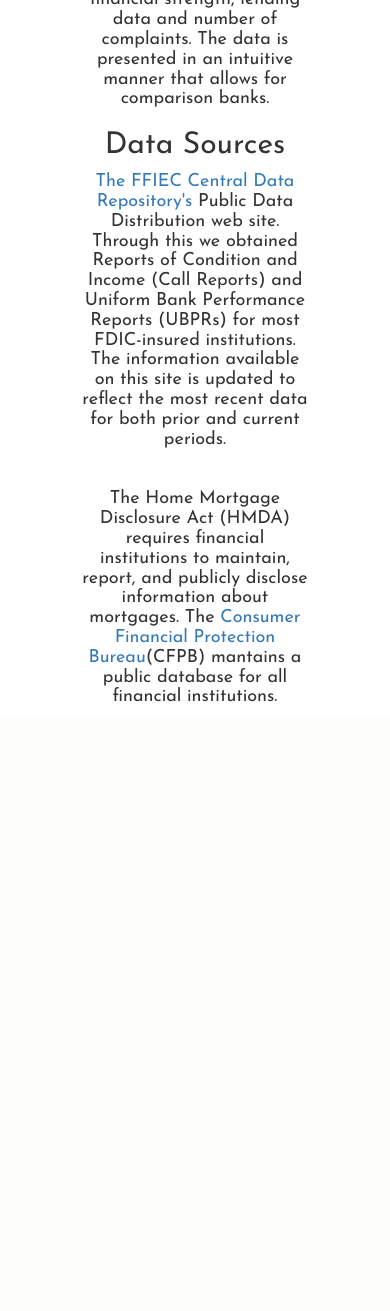
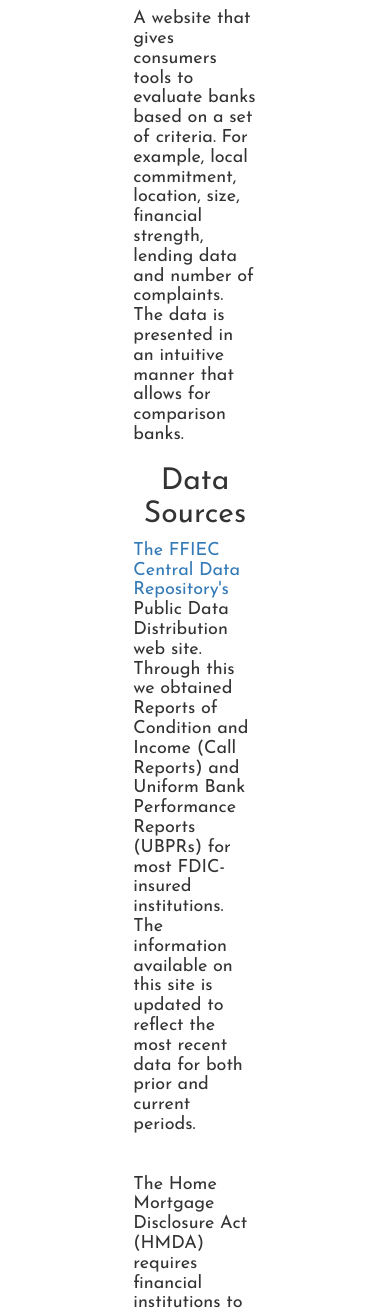
Before and after one commit to andrewmusicant/final_project, a Django app: page /about in a window 390 px wide. Shown: the part 505-1816 px from the top of the page. Before the commit the page ends 1207 px from the top, so only its background shows below. Run offline with Django 3.2, Linux system fonts and the light colour scheme; some libraries are stand-ins or nearby versions.

Commit message:
add format to adbout

```diff
--- a/lending_app/static/css/style.css
+++ b/lending_app/static/css/style.css
@@ -17,9 +17,13 @@ About
 
 .info {
   margin:3% auto 0;
+  text-align: left;
+}
+
+.headerdata{
+  margin:3% auto 0;
   text-align: center;
 }
-
 
 /**********************
 Carousel
--- a/lending_app/templates/about_us.html
+++ b/lending_app/templates/about_us.html
@@ -1,6 +1,13 @@
 {% extends 'base.html' %} {% load static %} {% block body %}
 
 <!-- Carousel -->
+<div class="col-xs-8 col-xs-push-2">
+        <div class="info">
+            <h4>
+          A website that gives consumers tools to evaluate banks based on a set of criteria.  For example, local commitment, location, size, financial strength, lending data and number of complaints.  The data is presented in an intuitive manner that allows for comparison banks.
+            </h4>
+        </div>
+
 <div class="carousel-container">
     <div id="myCarousel" class="carousel slide" data-ride="carousel">
         <ol class="carousel-indicators">
@@ -52,8 +59,11 @@
                     <h4>
                   A website that gives consumers tools to evaluate banks based on a set of criteria.  For example, local commitment, location, size, financial strength, lending data and number of complaints.  The data is presented in an intuitive manner that allows for comparison banks.
                     </h4>
+                </div>
+        <div class="headerdata">
             <h2>Data Sources
                 </h2>
+            <div class="info">
                 <h4><a href='https://cdr.ffiec.gov/public/'>The FFIEC Central Data Repository's</a> Public Data Distribution web site. Through this we obtained Reports of Condition and Income (Call Reports) and Uniform Bank Performance Reports (UBPRs) for most FDIC-insured institutions. The information available on this site is updated to reflect the most recent data for both prior and current periods.
                 </h4>
                 <br>
@@ -61,5 +71,6 @@
                 </h4>
             </div>
         </div>
+    </div>
         <!-- Carousel -->
         {% endblock %}
```
Lines whose indentation alone changed are shown as unchanged.
